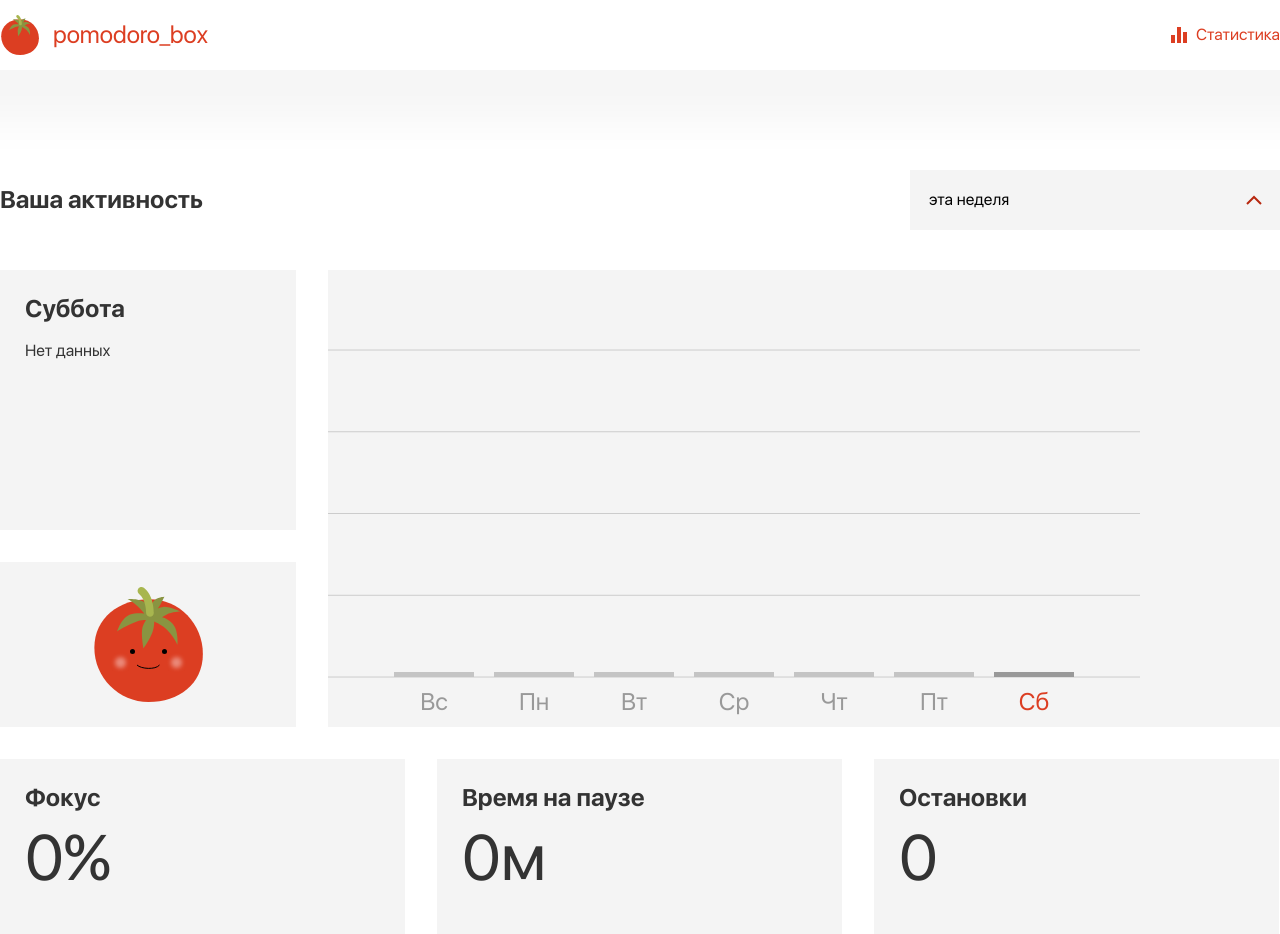
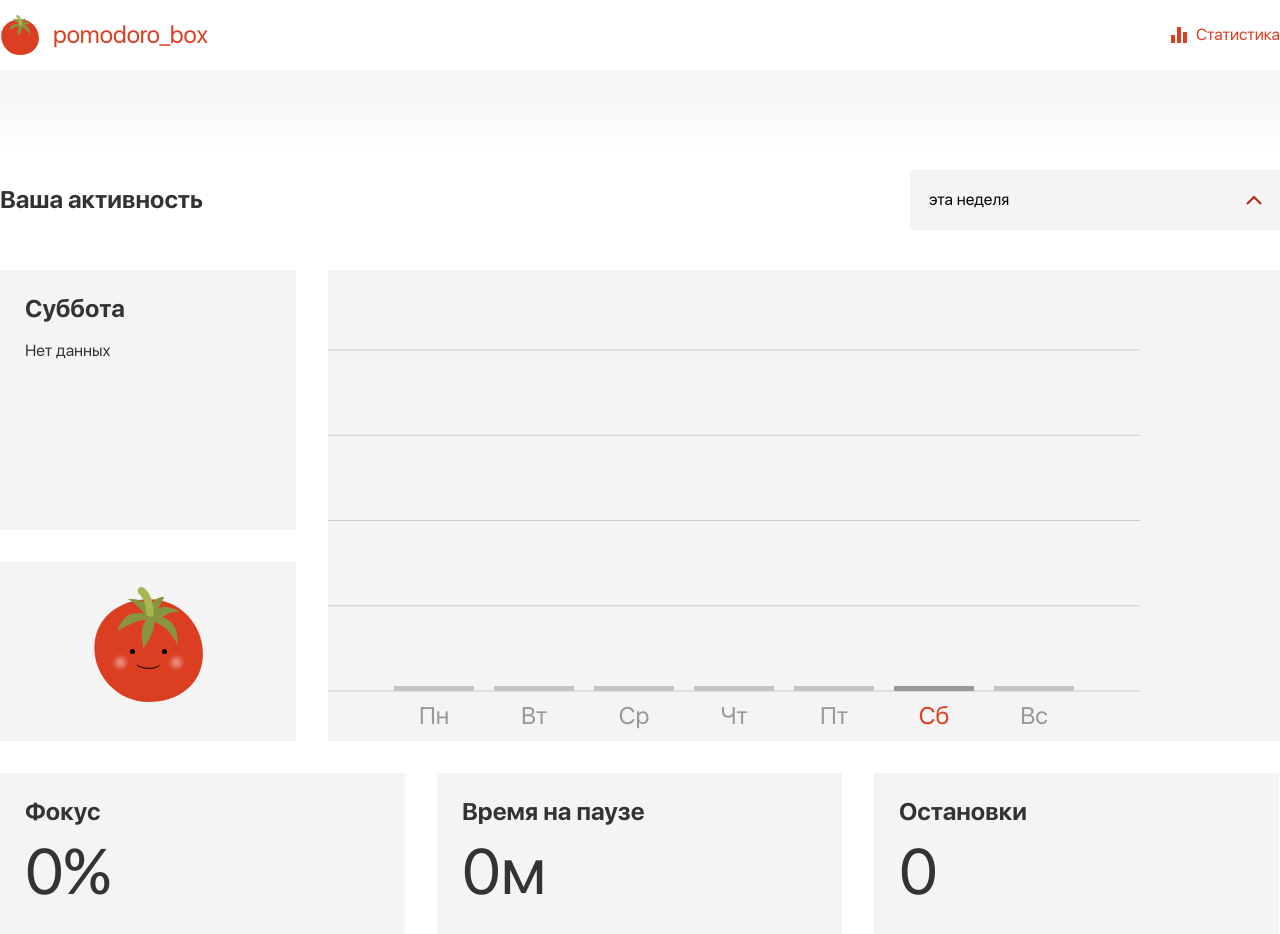
Before and after one commit to masawik/pomodoro_box, a React (Create React App) app: page /statistic in a window 1280 px wide. Shown: the top 934 px of the page. Built offline with nearby package versions, Linux system fonts and the light colour scheme; some icons are missing; the HTML template or start-up script is replaced by a standard one.

Commit message:
fix sunday fix pomodoroCountTile height

```diff
--- a/src/components/StatisticPage/StatisticChart/StatisticChart.tsx
+++ b/src/components/StatisticPage/StatisticChart/StatisticChart.tsx
@@ -124,16 +124,17 @@ const StatisticChart = () => {
 
   const today = getTodayAbsoluteTime()
 
-  //todo воскресенье не должно быть первым
-  const firstDayInChart =
-    getDayTimeInDaysFromDayTime(today, -(new Date(today).getDay()))
+  const todayWeekDay = new Date(today).getDay()
+  const offsetUntilSunday = todayWeekDay === 0 ? 0 : (7 - todayWeekDay)
+  const nearestSunday =
+    getDayTimeInDaysFromDayTime(today, offsetUntilSunday)
 
   const data: Array<IChartData> =
     new Array(7)
       .fill({})
       .map((i, index) => {
         const currentDayTime =
-          getDayTimeInDaysFromDayTime(firstDayInChart, index)
+          getDayTimeInDaysFromDayTime(nearestSunday, -(index))
 
         const currentDayWorkTime = days[currentDayTime]?.workTime || 0
 
@@ -143,6 +144,7 @@ const StatisticChart = () => {
           dayTime: currentDayTime,
         }
       })
+      .reverse()
 
   const barClickHandler = (barIndex: number) => {
     dispatch(statisticSetSelectedDay(data[barIndex].dayTime))
--- a/src/components/StatisticPage/Tile/Tile.styles.ts
+++ b/src/components/StatisticPage/Tile/Tile.styles.ts
@@ -31,6 +31,7 @@ export const STileTitle = styled.div`
 export const SPomodoroCountContainer = styled(STileContainer)`
   display: flex;
   justify-content: center;
+  height: 179px;
 `
 
 export const SPomodoroCountBody = styled.div`
```
